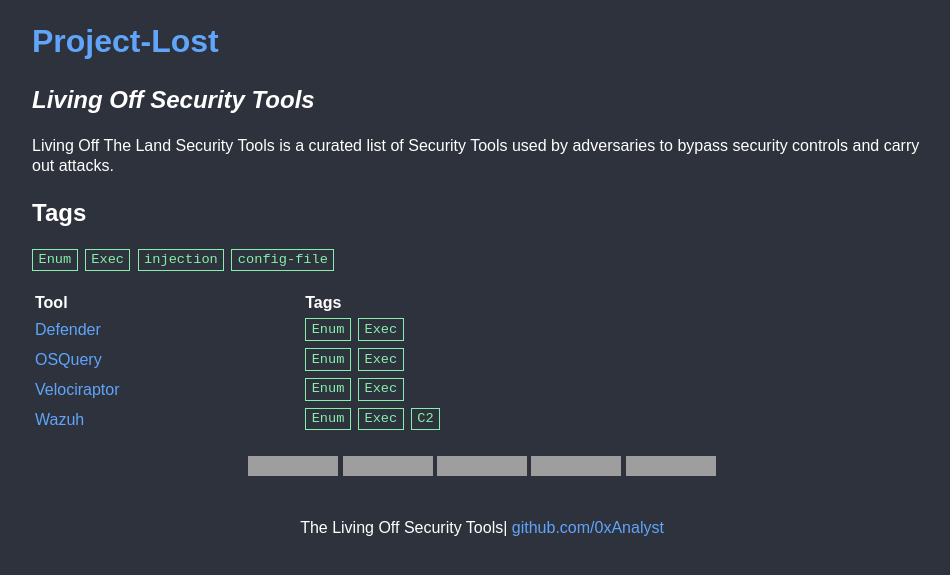
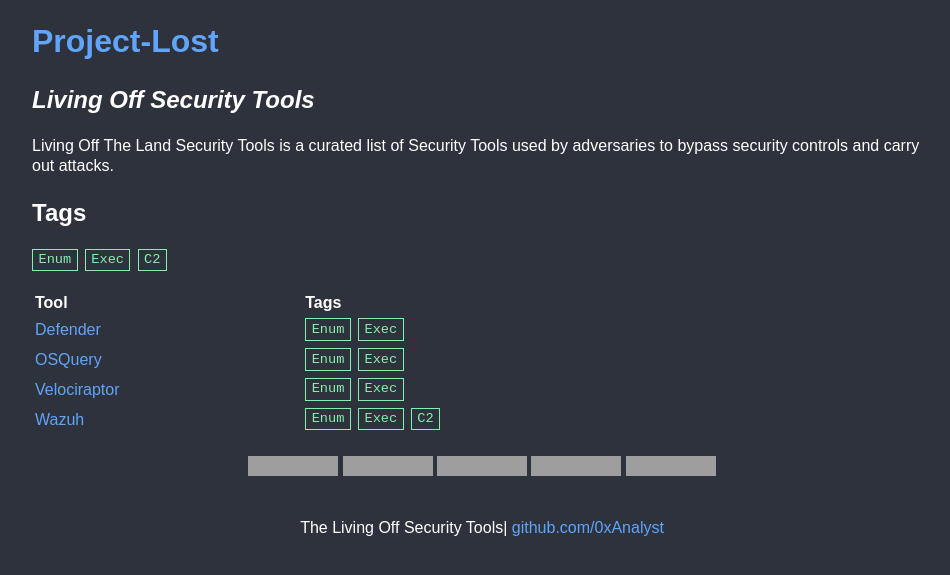
Before and after one commit to 0xAnalyst/Project-Lost, a Jekyll site: the page built from index.html, in a window 1280 px wide, cut to the strip 0-575 px from the top of the page. Shown: the whole strip, without its empty margins (158-1108 px from the left). Built offline with Jekyll 4.4.1, drawn with Linux system fonts in a browser that asks for light colours; grey boxes are pictures that could not be loaded.

Commit message:
Update tags.yml

```diff
--- a/_data/tags.yml
+++ b/_data/tags.yml
@@ -4,9 +4,6 @@
 Exec:
   docs: |
     Execute commands
-injection:
+C2:
   docs: |
     The tool is exploitable through a workflow injection.
-config-file:
-  docs: |
-    The tool loads a config file that allows code execution.
```
